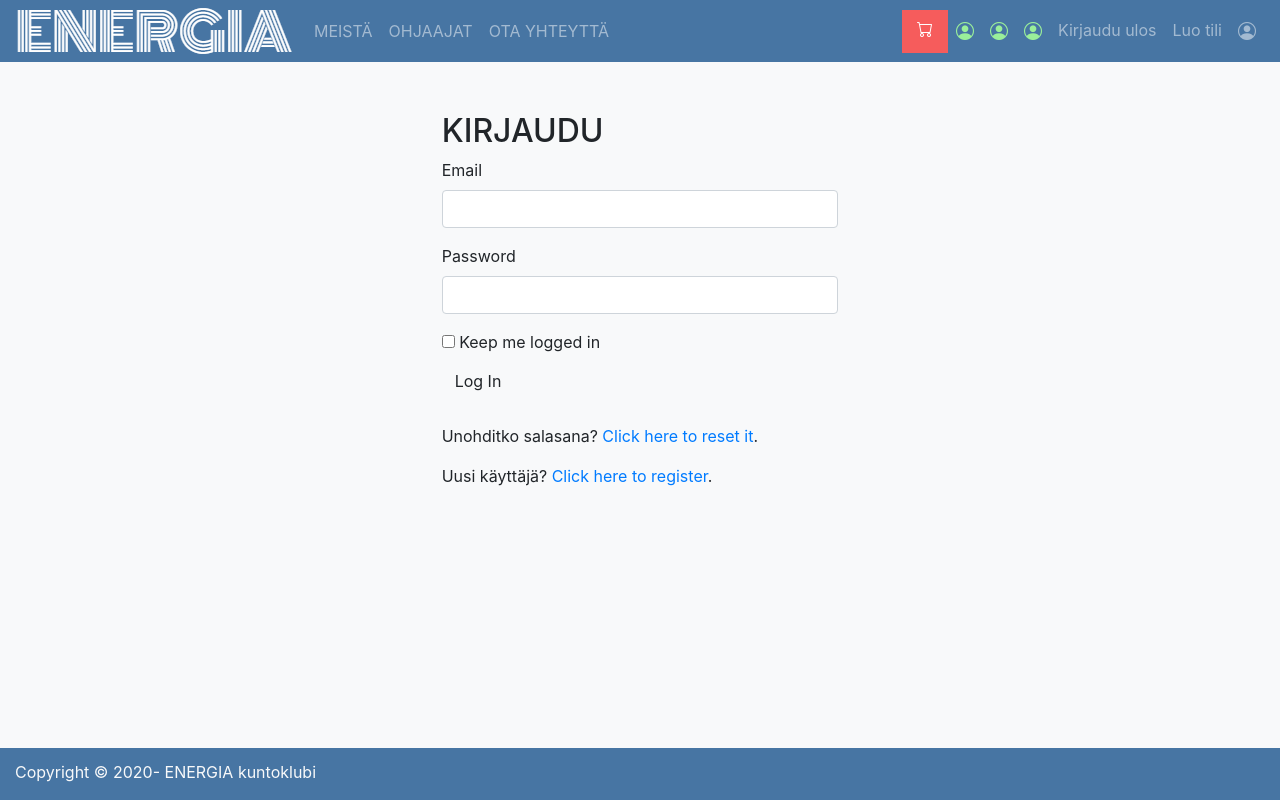
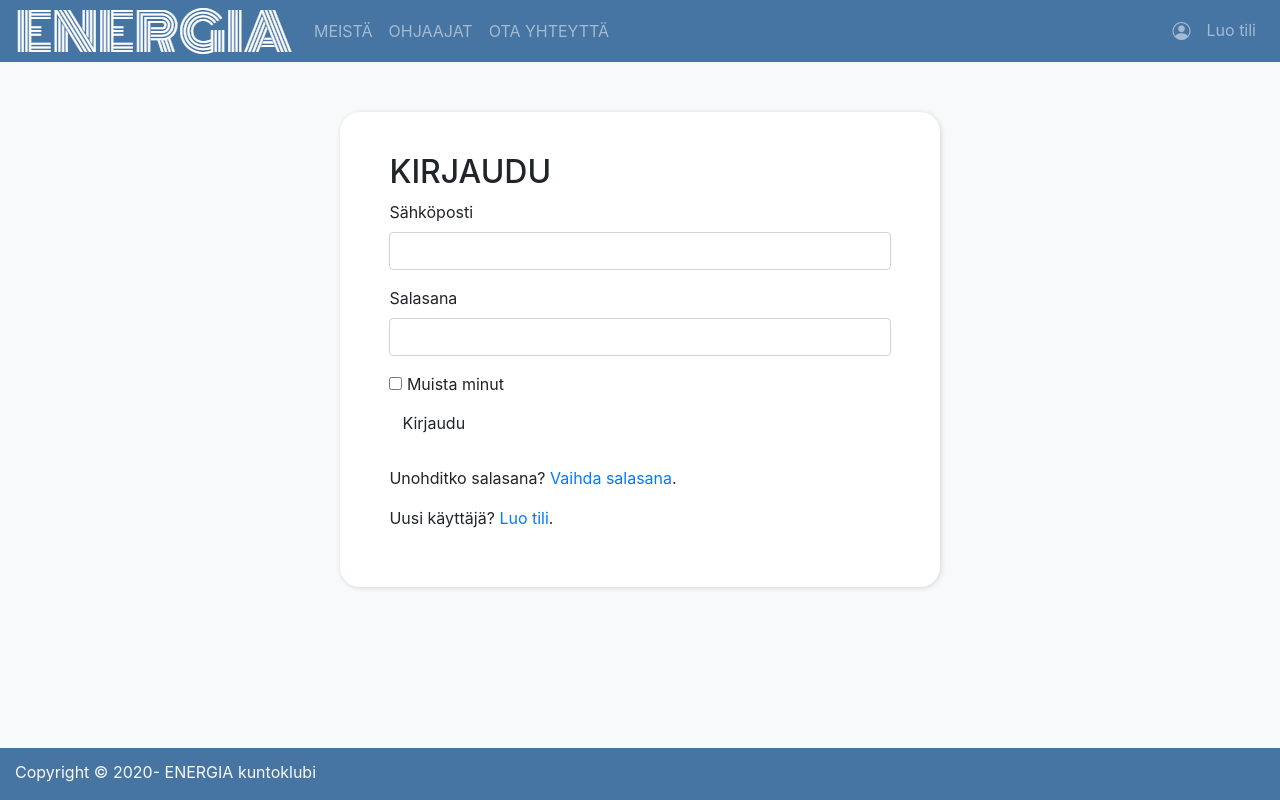
Before and after one commit to scepticsurfer/kampaamo, a Flask app: page /auth/login in a window 1280 px wide. Run offline with Flask 2, Linux system fonts and the light colour scheme; parts of the project's set-up code (start-up, migrations or seed data) failed here and were passed over; some libraries are stand-ins or nearby versions; some web fonts are replaced.

Commit message:
navigation, client name, login form

```diff
--- a/app/auth/forms.py
+++ b/app/auth/forms.py
@@ -6,12 +6,11 @@ from ..models import User
 
 
 class LoginForm(FlaskForm):
-    email = StringField('Email', validators=[DataRequired(), Length(1, 64),
+    email = StringField('Sähköposti', validators=[DataRequired(), Length(1, 64),
                                              Email()])
-    password = PasswordField('Password', validators=[DataRequired()])
-    remember_me = BooleanField('Keep me logged in')
-    submit = SubmitField('Log In')
-
+    password = PasswordField('Salasana', validators=[DataRequired()])
+    remember_me = BooleanField('Muista minut')
+    submit = SubmitField('Kirjaudu')
 
 class RegistrationForm(FlaskForm):
     email = StringField('Sähköposti', validators=[DataRequired(), Length(1, 64),
--- a/app/templates/auth/login.html
+++ b/app/templates/auth/login.html
@@ -7,18 +7,27 @@
 <div class="custom-margin-for-form">
     <!--Row starts-->
     <div class="row">
-        <div class="col-lg-4">
+        <div class="col-lg-2">
         </div>
 
-        <div class="col-lg-4">
+        <div class="col-lg-8">
+            <div class="custom-form">
             <h2>KIRJAUDU</h2>
             {{ wtf.quick_form(form) }}
+
+            <!-- {{ wtf.form_field(form.email) }}
+            {{ wtf.form_field(form.password) }}
+            {{ wtf.form_field(form.remember_me) }}
+            {{ form.submit(class='btn btn-lg btn-block custom-outline-button') }} -->
+            <!-- {{ form.email(class='form-control') }}-->
+
             <br>
-            <p>Unohditko salasana? <a href="{{ url_for('auth.password_reset_request') }}">Click here to reset it</a>.</p>
-            <p>Uusi käyttäjä? <a href="{{ url_for('auth.register') }}">Click here to register</a>.</p>
+            <p>Unohditko salasana? <a href="{{ url_for('auth.password_reset_request') }}">Vaihda salasana</a>.</p>
+            <p>Uusi käyttäjä? <a href="{{ url_for('auth.register') }}">Luo tili</a>.</p>
+            </div>
         </div>
 
-        <div class="col-lg-4">
+        <div class="col-lg-2">
         </div>
     </div>
     <!--Row ends-->
--- a/app/templates/customers/workouts_available.js
+++ b/app/templates/customers/workouts_available.js
@@ -11,7 +11,7 @@ let workoutsAvailable = function(event) {
         selectHead.remove();
     });
     // fetching available options
-    let url = 'get_available_workouts.php?date_from=' + document.querySelector('#date_from').value + '&date_to='
+    let url = '/customers/client_page/aviableServises.json?date_from=' + document.querySelector('#date_from').value + '&date_to='
                                                       + document.querySelector('#date_to').value+ '&workout='
                                                       + document.querySelector('#title').value+ '&trainer='
                                                       + document.querySelector('#trainer').value
--- a/app/templates/layout.html
+++ b/app/templates/layout.html
@@ -50,7 +50,7 @@ if (isset($_COOKIE['user_id'])) {
     <script src="https://stackpath.bootstrapcdn.com/bootstrap/4.5.2/js/bootstrap.min.js"></script>
     <!-- <script src="/js/date.js"></script> -->
     <script src="{{ url_for('static', filename='/js/date.js') }}"></script>
-    <link rel="icon" type="image/x-icon" href="/<?= $env['app_dir'] ?>/favicon.ico">
+    <link rel="icon" type="image/x-icon" href="{{ url_for('static', filename='/pics/favicon.ico')}}">
 
   </head>
 
@@ -84,47 +84,43 @@ if (isset($_COOKIE['user_id'])) {
           </div>
 
           <div class="navbar-nav">
-
-            <a  href=""
+            {% if current_user.is_authenticated %}
+            <a  href="cart/cart.html"
               class="nav-item custom-cart-link"><i class="bi bi-cart"></i>
             </a>
 
-
-
-            <a
-                href="{{ url_for('main.client_page') }}"
-                class="nav-item nav-link"><i class="bi bi-person-circle" style="font-size:18px; color:lightgreen;"></i>
-            </a>
-
-
-            <a
-                href=""
-                class="nav-item nav-link"><i class="bi bi-person-circle" style="font-size:18px; color:lightgreen;"></i>
-            </a>
-
-            <a
-                href=""
-                class="nav-item nav-link"><i class="bi bi-person-circle" style="font-size:18px; color:lightgreen;"></i>
-            </a>
-            <!-- <?php
-              }
-            ?> -->
+            <div class="nav-item dropdown">
+              <a href="{{ url_for('main.client_page') }}" class="nav-link dropdown-toggle" data-toggle="dropdown">
+                <i class="bi bi-person-circle" style="font-size:18px; color:lightgreen;"></i>
+              </a>
+              <div class="dropdown-menu">
+                  <a href="{{ url_for('main.client_page') }}" class="dropdown-item">Minun aikatauluni</a>
+                  <a href="{{ url_for('main.client_page') }}" class="dropdown-item">Varaa aika</a>
+                  <a href="{{ url_for('auth.change_password') }}" class="dropdown-item">Vaihda salasana</a>
+                  <a href="{{ url_for('auth.change_email_request') }}" class="dropdown-item">Vaihda sähköposti</a>
+              </div>
+            </div>
 
             <a
                 href="{{ url_for('auth.logout') }}"
                 class="nav-item nav-link">Kirjaudu ulos
             </a>
 
+            {% else %}
+
+              <a
+                href="{{ url_for('auth.login') }}"
+                class="nav-item nav-link">
+                <i class="bi bi-person-circle" style="font-size:18px;"></i>
+              </a>
+
               <a
                   href="{{ url_for('auth.register') }}"
                   class="nav-item nav-link">Luo tili
               </a>
-              <a
-                  href="{{ url_for('auth.login') }}"
-                  class="nav-item nav-link"><i class="bi bi-person-circle" style="font-size:18px;"></i>
-              </a>
-            <!-- <?php
-            } ?> -->
+
+            {% endif %}
+
           </div>
         </div>
       </nav>
```
Also changed, not shown: app/main/forms.py (+7 -0 lines), app/main/views.py (+56 -1 lines), app/static/js/client_reserv_select.js (added, +51 -0 lines), app/templates/auth/change_email.html (added, +13 -0 lines), app/templates/auth/change_password.html (added, +13 -0 lines), app/templates/customers/client_page.html (+14 -8 lines), app/templates/customers/client_reserv_select.js (deleted, +0 -51 lines), app/static/pics/favicon.ico (added).
